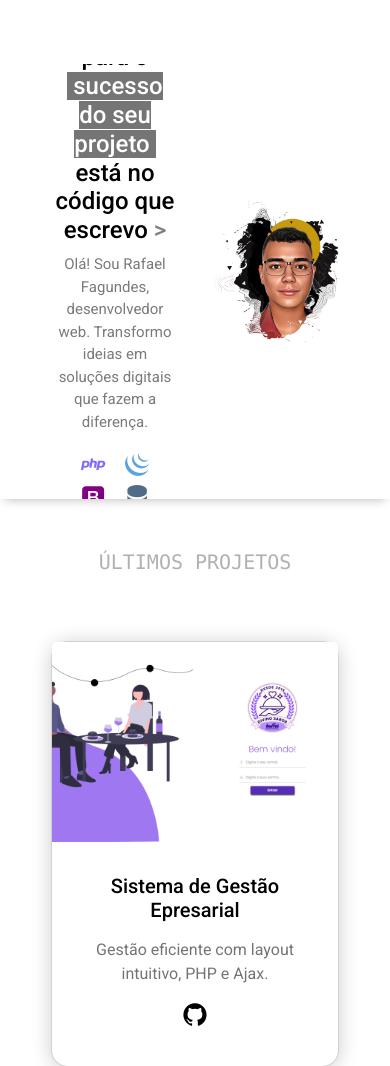
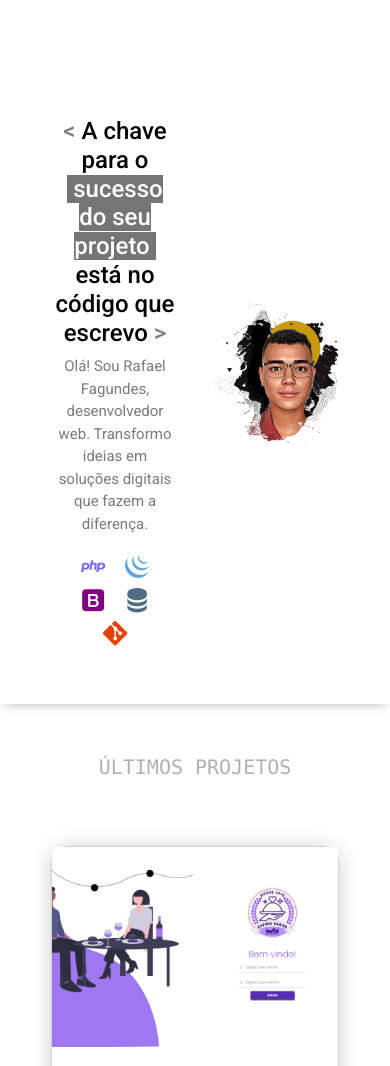
Before and after one commit to FalconTFagundes/my-portfolio, a PHP site: page /index.html in a window 390 px wide. Shown: the part 86-1152 px from the top of the page. Run offline with PHP 8.4, Linux system fonts and the light colour scheme; some libraries are stand-ins or nearby versions.

Commit message:
teste ajuste responsividade mobile

```diff
--- a/assets/css/style.css
+++ b/assets/css/style.css
@@ -461,6 +461,7 @@ canvas {
 
 @media (max-width: 1024px) {
 
+  /* btn modal mobile - page sobre mim */
   .textoConteudoAbout {
     display: none !important;
   }
@@ -470,6 +471,15 @@ canvas {
     margin-top: 10px;
     margin: 20px auto;
   }
+
+
+  .hero-section {
+    height: 40rem;
+
+  }
+
+
+
 
 
 
```
